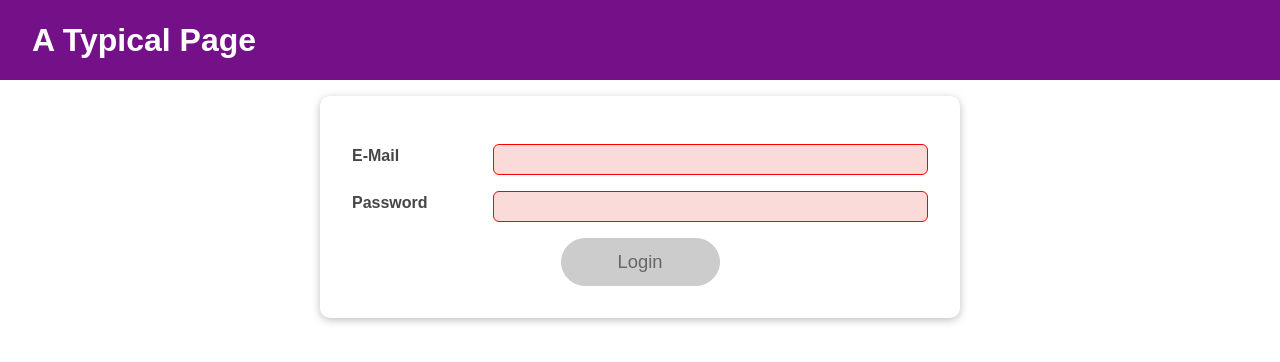
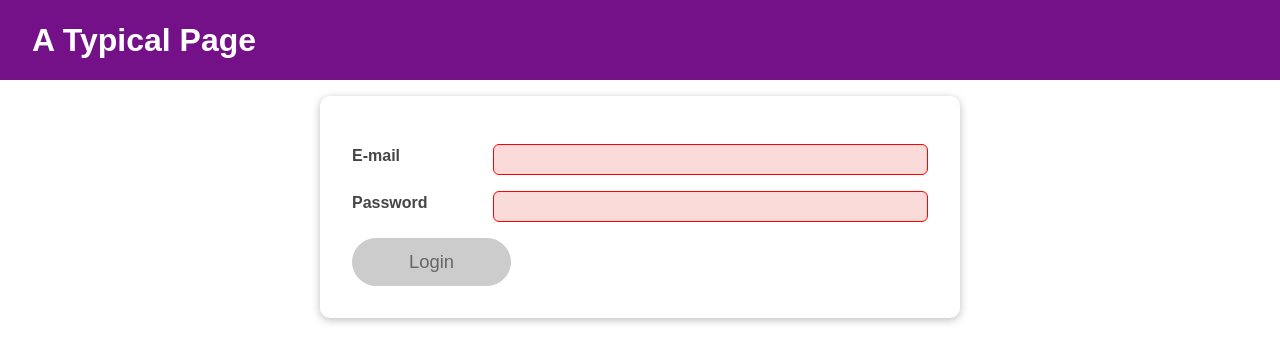
Before and after one commit to codecamjam/react-complete-guide, a React (Create React App) app in the folder section-10/use-effect-reducers-context/: page / in a window 1280 px wide. Shown: the top 362 px of the page. Built offline with nearby package versions, Linux system fonts and the light colour scheme.

Commit message:
l128: refactoring an input component

```diff
--- a/section-10/use-effect-reducers-context/src/components/Login/Login.js
+++ b/section-10/use-effect-reducers-context/src/components/Login/Login.js
@@ -3,6 +3,7 @@
 import Card from '../UI/Card/Card';
 import classes from './Login.module.css';
 import Button from '../UI/Button/Button';
+import Input from '../UI/Input/Input';
 import AuthContext from '../../store/auth-context';
 
 const emailReducer = (state, action) => {
@@ -77,34 +78,24 @@
   return (
     <Card className={classes.login}>
       <form onSubmit={submitHandler}>
-        <div
-          className={`${classes.control} ${
-            emailState.isValid === false ? classes.invalid : ''
-          }`}
-        >
-          <label htmlFor="email">E-Mail</label>
-          <input
+        <Input
+          id="email"
+          label="E-mail"
           type="email"
-            id="email"
           value={emailState.value}
+          isValid={emailState.isValid}
           onChange={emailChangeHandler}
           onBlur={validateEmailHandler}
         />
-        </div>
-        <div
-          className={`${classes.control} ${
-            passwordState.isValid === false ? classes.invalid : ''
-          }`}
-        >
-          <label htmlFor="password">Password</label>
-          <input
+        <Input
+          id="password"
+          label="Password"
           type="password"
-            id="password"
           value={passwordState.value}
+          isValid={passwordState.isValid}
           onChange={passwordChangeHandler}
           onBlur={validatePasswordHandler}
         />
-        </div>
         <div className={classes.actions}>
           <Button type="submit" className={classes.btn} disabled={!formIsValid}>
             Login
--- a/section-10/use-effect-reducers-context/src/components/Login/Login.module.css
+++ b/section-10/use-effect-reducers-context/src/components/Login/Login.module.css
@@ -4,53 +4,3 @@
   margin: 2rem auto;
   padding: 2rem;
 }
-
-.control {
-  margin: 1rem 0;
-  display: flex;
-  align-items: stretch;
-  flex-direction: column;
-}
-
-.control label,
-.control input {
-  display: block;
-}
-
-.control label {
-  font-weight: bold;
-  flex: 1;
-  color: #464646;
-  margin-bottom: 0.5rem;
-}
-
-.control input {
-  flex: 3;
-  font: inherit;
-  padding: 0.35rem 0.35rem;
-  border-radius: 6px;
-  border: 1px solid #ccc;
-}
-
-.control input:focus {
-  outline: none;
-  border-color: #4f005f;
-  background: #f6dbfc;
-}
-
-.control.invalid input {
-  border-color: red;
-  background: #fbdada;
-}
-
-.actions {
-  text-align: center;
-}
-
-@media (min-width: 768px) {
-  .control {
-    align-items: center;
-    flex-direction: row;
-  }
-
-}
--- /dev/null
+++ b/section-10/use-effect-reducers-context/src/components/UI/Input/Input.js
@@ -0,0 +1,24 @@
+import React from 'react';
+
+import classes from './Input.module.css';
+
+const Input = (props) => {
+  return (
+    <div
+      className={`${classes.control} ${
+        props.isValid === false ? classes.invalid : ''
+      }`}
+    >
+      <label htmlFor={props.id}>{props.label}</label>
+      <input
+        type={props.type}
+        id={props.id}
+        value={props.value}
+        onChange={props.onChange}
+        onBlur={props.onBlur}
+      />
+    </div>
+  );
+};
+
+export default Input;
--- /dev/null
+++ b/section-10/use-effect-reducers-context/src/components/UI/Input/Input.module.css
@@ -0,0 +1,44 @@
+.control {
+  margin: 1rem 0;
+  display: flex;
+  align-items: stretch;
+  flex-direction: column;
+}
+
+.control label,
+.control input {
+  display: block;
+}
+
+.control label {
+  font-weight: bold;
+  flex: 1;
+  color: #464646;
+  margin-bottom: 0.5rem;
+}
+
+.control input {
+  flex: 3;
+  font: inherit;
+  padding: 0.35rem 0.35rem;
+  border-radius: 6px;
+  border: 1px solid #ccc;
+}
+
+.control input:focus {
+  outline: none;
+  border-color: #4f005f;
+  background: #f6dbfc;
+}
+
+.control.invalid input {
+  border-color: red;
+  background: #fbdada;
+}
+
+@media (min-width: 768px) {
+  .control {
+    align-items: center;
+    flex-direction: row;
+  }
+}
```
Lines whose indentation alone changed are shown as unchanged.
